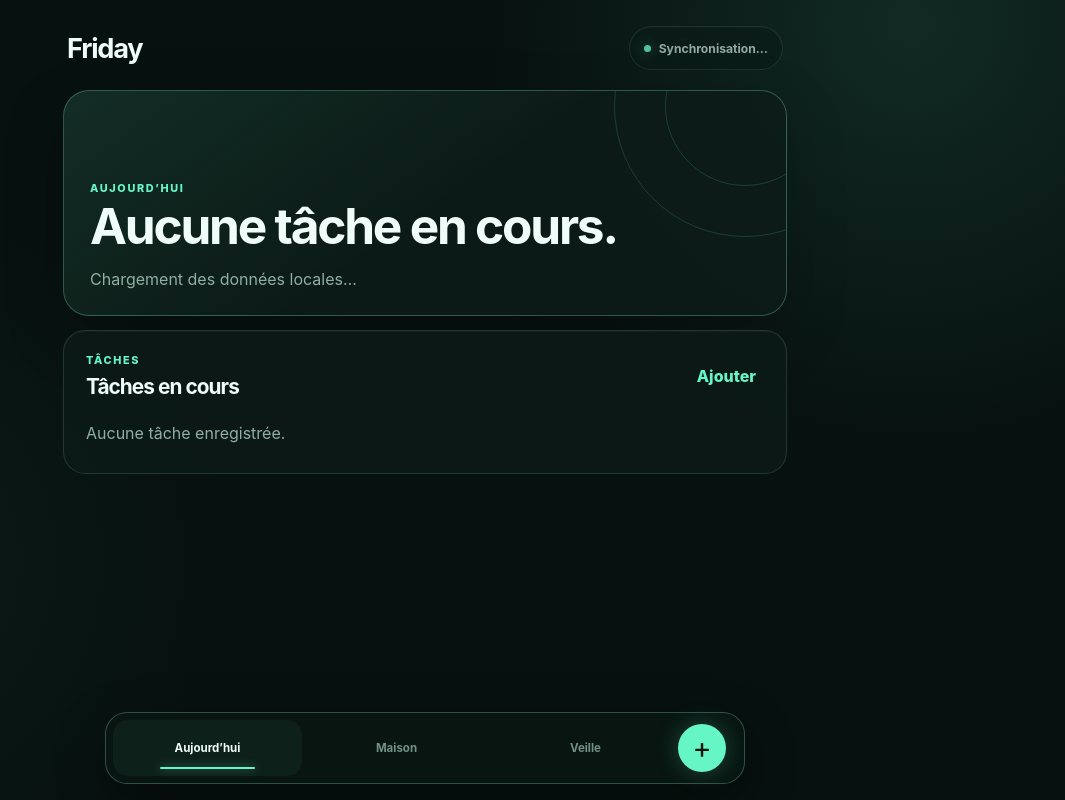
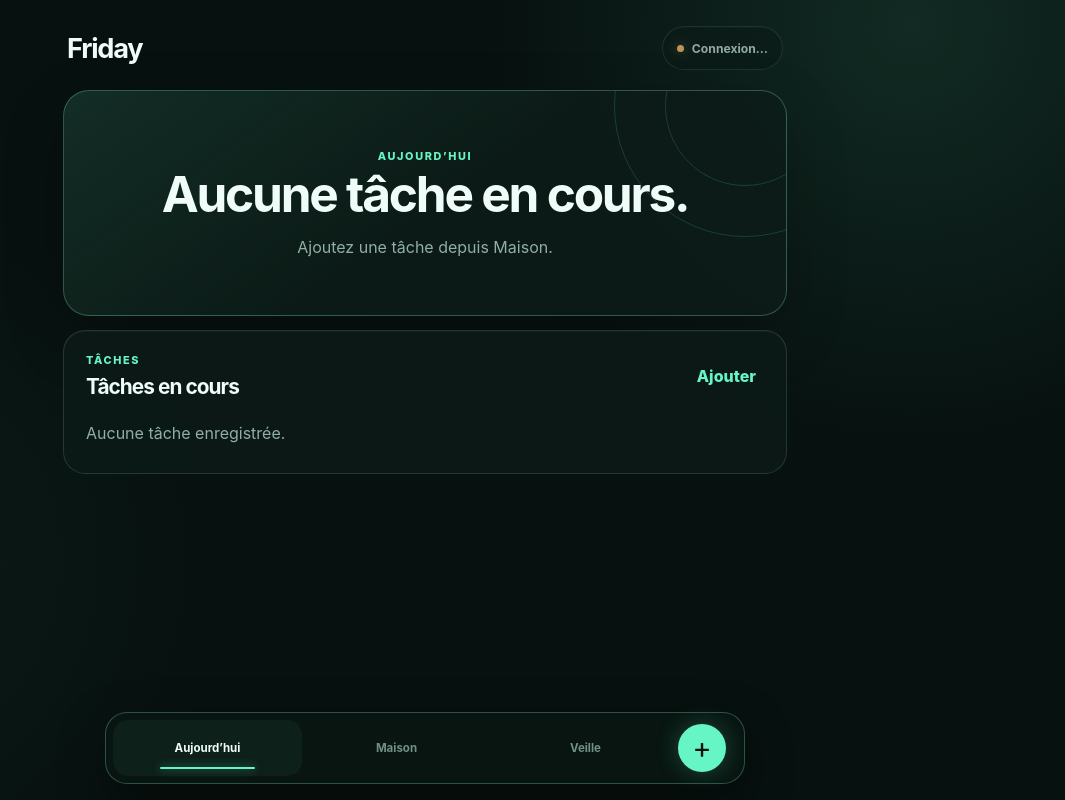
Before and after one commit to Sharpsou/friday, a React (Vite) app in the folder apps/web/: page / in a window 1280 px wide. Shown: the whole page, without its empty margins (215-1280 px from the left). Built offline with nearby package versions, Linux system fonts and the light colour scheme.

Commit message:
separate connection and sync queue status

```diff
--- a/apps/web/src/App.tsx
+++ b/apps/web/src/App.tsx
@@ -28,8 +28,9 @@ export function App() {
   const [pending, setPending] = useState(0);
   const [conflicts, setConflicts] = useState(0);
   const [online, setOnline] = useState(navigator.onLine);
+  const [hubReachable, setHubReachable] = useState<boolean | null>(null);
   const [lastSync, setLastSync] = useState<string | null>(null);
-  const [message, setMessage] = useState('Chargement des données locales…');
+  const [message, setMessage] = useState<string | null>(null);
   const [syncing, setSyncing] = useState(false);
   const [updateAvailable, setUpdateAvailable] = useState(false);
   const inputRef = useRef<HTMLInputElement>(null);
@@ -45,9 +46,10 @@ export function App() {
     return localTasks;
   }, []);
 
-  const synchronize = useCallback(async () => {
-    if (!navigator.onLine) {
-      setMessage('Hors ligne — les changements restent sur ce téléphone');
+  const synchronize = useCallback(
+    async (forceAttempt = false) => {
+      if (!forceAttempt && !navigator.onLine) {
+        setHubReachable(false);
         await reloadLocalState();
         return;
       }
@@ -55,20 +57,22 @@ export function App() {
       setSyncing(true);
       try {
         const result = await syncNow();
+        setHubReachable(true);
         setLastSync(result.syncedAt);
-      setMessage(
-        result.pending === 0
-          ? 'Toutes les modifications sont synchronisées'
-          : `${result.pending} modification${result.pending > 1 ? 's' : ''} en attente de synchronisation`,
-      );
         await reloadLocalState();
-    } catch {
-      setMessage('Hub indisponible — changements conservés localement');
+      } catch (error) {
+        const cancelled =
+          error instanceof DOMException && error.name === 'AbortError';
+        if (!cancelled) {
+          setHubReachable(false);
           await reloadLocalState();
+        }
       } finally {
         setSyncing(false);
       }
-  }, [reloadLocalState]);
+    },
+    [reloadLocalState],
+  );
 
   useEffect(() => {
     window.queueMicrotask(() => {
@@ -79,17 +83,18 @@ export function App() {
   }, [reloadLocalState, synchronize]);
 
   useEffect(() => {
+    let onlineSyncTimer: number | undefined;
     const onOnline = () => {
       setOnline(true);
-      void synchronize();
+      setHubReachable(null);
+      window.clearTimeout(onlineSyncTimer);
+      onlineSyncTimer = window.setTimeout(() => void synchronize(true), 300);
     };
     const onOffline = () => {
       void cancelActiveSync();
       setOnline(false);
+      setHubReachable(false);
       setSyncing(false);
-      setMessage(
-        'Hors ligne — les modifications seront synchronisées plus tard',
-      );
     };
     const onVisibility = () => {
       if (document.visibilityState === 'visible') void synchronize();
@@ -109,6 +114,7 @@ export function App() {
       window.removeEventListener('offline', onOffline);
       window.removeEventListener('friday:update-available', onUpdate);
       document.removeEventListener('visibilitychange', onVisibility);
+      window.clearTimeout(onlineSyncTimer);
       window.clearInterval(timer);
     };
   }, [synchronize]);
@@ -123,7 +129,7 @@ export function App() {
     try {
       await createLocalTask(title);
       setTitle('');
-      setMessage('Enregistré sur ce téléphone');
+      setMessage('Tâche enregistrée sur ce téléphone.');
       await reloadLocalState();
       void synchronize();
     } catch (error) {
@@ -141,8 +147,8 @@ export function App() {
       await deleteLocalTask(taskId);
       setMessage(
         navigator.onLine
-          ? 'Suppression enregistrée — synchronisation en cours'
-          : 'Tâche supprimée sur ce téléphone — synchronisation en attente',
+          ? 'Tâche supprimée.'
+          : 'Tâche supprimée sur ce téléphone.',
       );
       const remainingTasks = await reloadLocalState();
       if (remainingTasks.length === 0) setEditingTasks(false);
@@ -162,26 +168,33 @@ export function App() {
     window.setTimeout(() => inputRef.current?.focus(), 0);
   }
 
-  const syncLabel = online
-    ? pending > 0
-      ? `${pending} changement${pending > 1 ? 's' : ''} en attente`
-      : lastSync
-        ? 'Synchronisé'
-        : 'Connexion au hub'
-    : `Hors ligne — ${pending} en attente`;
+  const connectionLabel = !online
+    ? 'Hors ligne'
+    : syncing || hubReachable === null
+      ? 'Connexion…'
+      : hubReachable
+        ? 'Connecté'
+        : 'Hub indisponible';
+  const connectionTone = !online
+    ? 'is-offline'
+    : syncing || hubReachable === null
+      ? 'is-connecting'
+      : hubReachable
+        ? 'is-online'
+        : 'is-unavailable';
 
   return (
     <div className="app-shell">
       <header className="topbar">
         <h1>Friday</h1>
         <button
-          className={`status-pill ${online ? 'is-online' : 'is-offline'}`}
+          className={`status-pill ${connectionTone}`}
           type="button"
           onClick={() => void synchronize()}
           disabled={syncing}
         >
           <span aria-hidden="true" />
-          {syncing ? 'Synchronisation…' : syncLabel}
+          {connectionLabel}
         </button>
       </header>
 
@@ -195,7 +208,12 @@ export function App() {
                   ? 'Aucune tâche en cours.'
                   : `${activeTasks.length} tâche${activeTasks.length > 1 ? 's' : ''} en cours.`}
               </h2>
-              <p>{message}</p>
+              <p>
+                {message ??
+                  (activeTasks.length === 0
+                    ? 'Ajoutez une tâche depuis Maison.'
+                    : 'Consultez ou modifiez la liste dans Maison.')}
+              </p>
             </div>
 
             <section className="panel" aria-labelledby="tasks-summary-title">
@@ -234,13 +252,25 @@ export function App() {
               </aside>
             ) : null}
 
+            {pending > 0 || lastSync ? (
+              <p className="sync-summary" aria-live="polite">
+                {pending > 0 ? (
+                  <span className="pending-summary">
+                    {pending} modification{pending > 1 ? 's' : ''} en attente
+                  </span>
+                ) : null}
+                {pending > 0 && lastSync ? (
+                  <span aria-hidden="true">·</span>
+                ) : null}
                 {lastSync ? (
-              <p className="last-sync-note">
+                  <span>
                     Dernière synchro à{' '}
                     {new Date(lastSync).toLocaleTimeString('fr-FR', {
                       hour: '2-digit',
                       minute: '2-digit',
                     })}
+                  </span>
+                ) : null}
               </p>
             ) : null}
           </section>
--- a/apps/web/src/styles.css
+++ b/apps/web/src/styles.css
@@ -165,6 +165,16 @@ input:focus-visible {
   box-shadow: 0 0 14px rgb(102 245 196 / 55%);
 }
 
+.status-pill.is-unavailable > span {
+  background: var(--danger);
+  box-shadow: 0 0 12px rgb(255 139 139 / 44%);
+}
+
+.status-pill.is-offline > span {
+  background: var(--faint);
+  box-shadow: none;
+}
+
 .screen {
   display: grid;
   gap: 14px;
@@ -175,8 +185,9 @@ input:focus-visible {
   position: relative;
   min-height: 226px;
   display: flex;
+  align-items: center;
   flex-direction: column;
-  justify-content: flex-end;
+  justify-content: center;
   overflow: hidden;
   border: 1px solid var(--line-strong);
   border-radius: 26px;
@@ -186,6 +197,7 @@ input:focus-visible {
     linear-gradient(145deg, rgb(102 245 196 / 9%), transparent 52%),
     rgb(13 28 25 / 88%);
   box-shadow: 0 22px 60px rgb(0 0 0 / 22%);
+  text-align: center;
 }
 
 .hero-card::before,
@@ -428,12 +440,20 @@ input:focus-visible {
   font-weight: 800;
 }
 
-.last-sync-note {
+.sync-summary {
+  display: flex;
+  justify-content: center;
+  flex-wrap: wrap;
+  gap: 5px;
   margin: 2px 0 0;
   color: var(--faint);
   font-size: 0.68rem;
   letter-spacing: 0.01em;
   text-align: center;
+}
+
+.pending-summary {
+  color: var(--amber);
 }
 
 .quick-form {
```
Also changed, not shown: 2 other files (tests, documents, lock files or other folders). Lines whose indentation alone changed are shown as unchanged.
